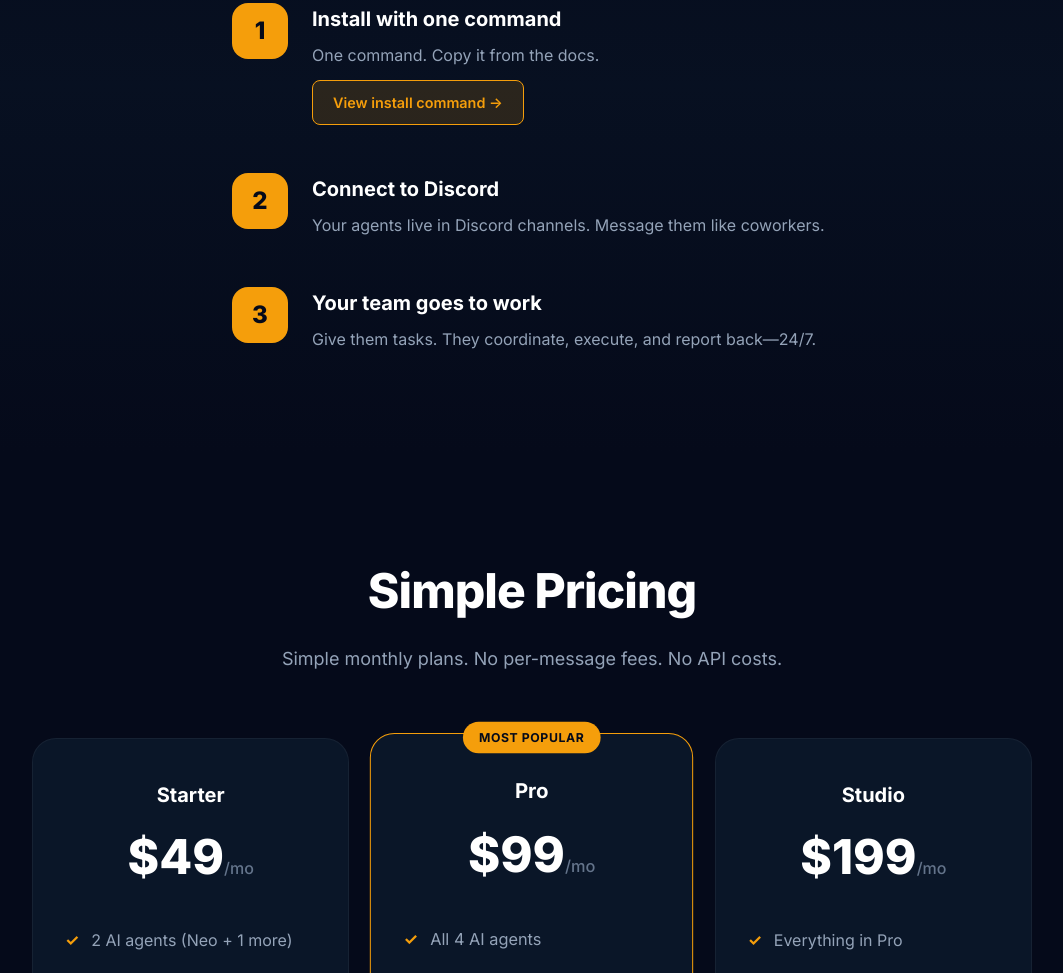
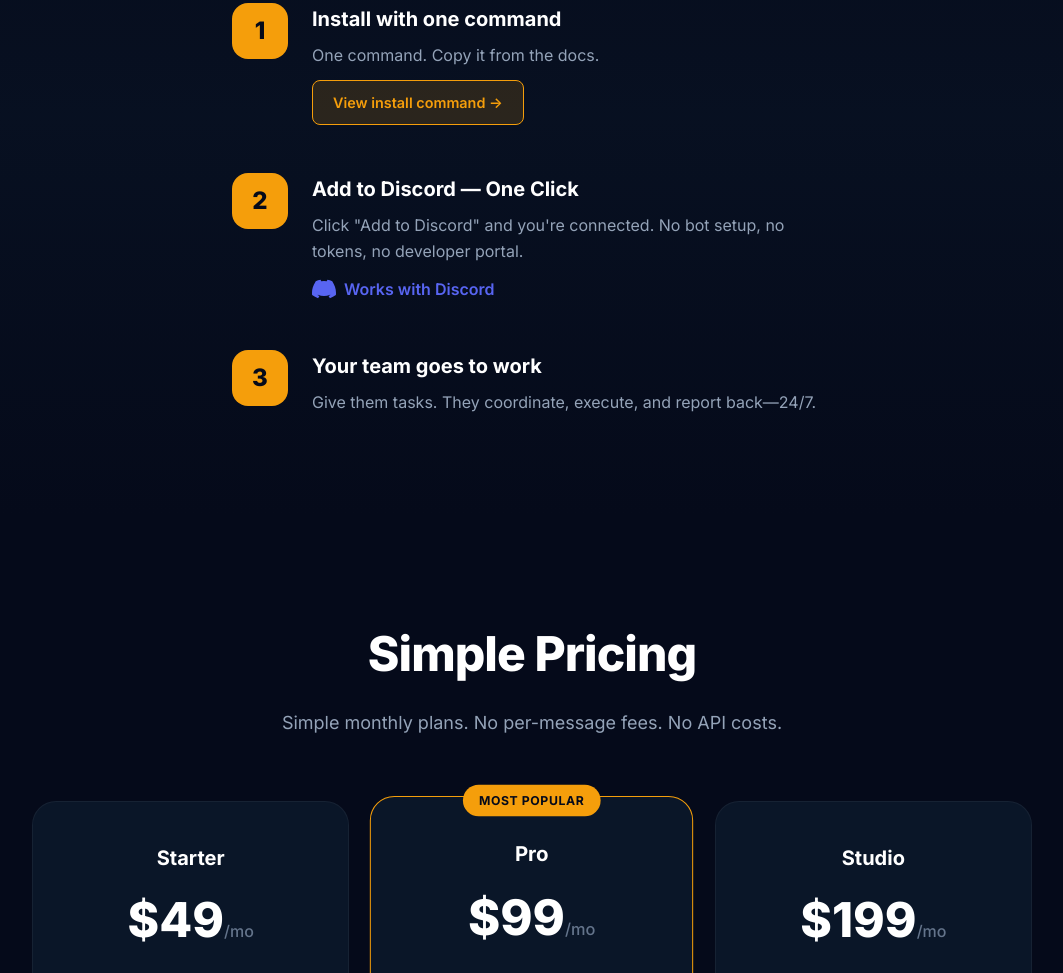
Before and after one commit to justintadair-debug/jumpstarted-landing, a plain HTML site: page index.html in a window 1280 px wide. Shown: the part 2830-3803 px from the top of the page, without its empty margins (108-1171 px from the left). Drawn offline with Linux system fonts and the light colour scheme.

Commit message:
feat: Add 'Works with Discord' one-click integration highlight

```diff
--- a/index.html
+++ b/index.html
@@ -708,8 +708,12 @@
                 <div class="step">
                     <div class="step-number">2</div>
                     <div class="step-content">
-                        <h3>Connect to Discord</h3>
-                        <p>Your agents live in Discord channels. Message them like coworkers.</p>
+                        <h3>Add to Discord — One Click</h3>
+                        <p>Click "Add to Discord" and you're connected. No bot setup, no tokens, no developer portal.</p>
+                        <div style="display: flex; align-items: center; gap: 8px; margin-top: 12px;">
+                            <svg width="24" height="24" viewBox="0 0 24 24" fill="#5865F2"><path d="M20.317 4.37a19.791 19.791 0 0 0-4.885-1.515.074.074 0 0 0-.079.037c-.21.375-.444.864-.608 1.25a18.27 18.27 0 0 0-5.487 0 12.64 12.64 0 0 0-.617-1.25.077.077 0 0 0-.079-.037A19.736 19.736 0 0 0 3.677 4.37a.07.07 0 0 0-.032.027C.533 9.046-.32 13.58.099 18.057a.082.082 0 0 0 .031.057 19.9 19.9 0 0 0 5.993 3.03.078.078 0 0 0 .084-.028 14.09 14.09 0 0 0 1.226-1.994.076.076 0 0 0-.041-.106 13.107 13.107 0 0 1-1.872-.892.077.077 0 0 1-.008-.128 10.2 10.2 0 0 0 .372-.292.074.074 0 0 1 .077-.01c3.928 1.793 8.18 1.793 12.062 0a.074.074 0 0 1 .078.01c.12.098.246.198.373.292a.077.077 0 0 1-.006.127 12.299 12.299 0 0 1-1.873.892.077.077 0 0 0-.041.107c.36.698.772 1.362 1.225 1.993a.076.076 0 0 0 .084.028 19.839 19.839 0 0 0 6.002-3.03.077.077 0 0 0 .032-.054c.5-5.177-.838-9.674-3.549-13.66a.061.061 0 0 0-.031-.03z"/></svg>
+                            <span style="color: #5865F2; font-weight: 600;">Works with Discord</span>
+                        </div>
                     </div>
                 </div>
                 <div class="step">
```
